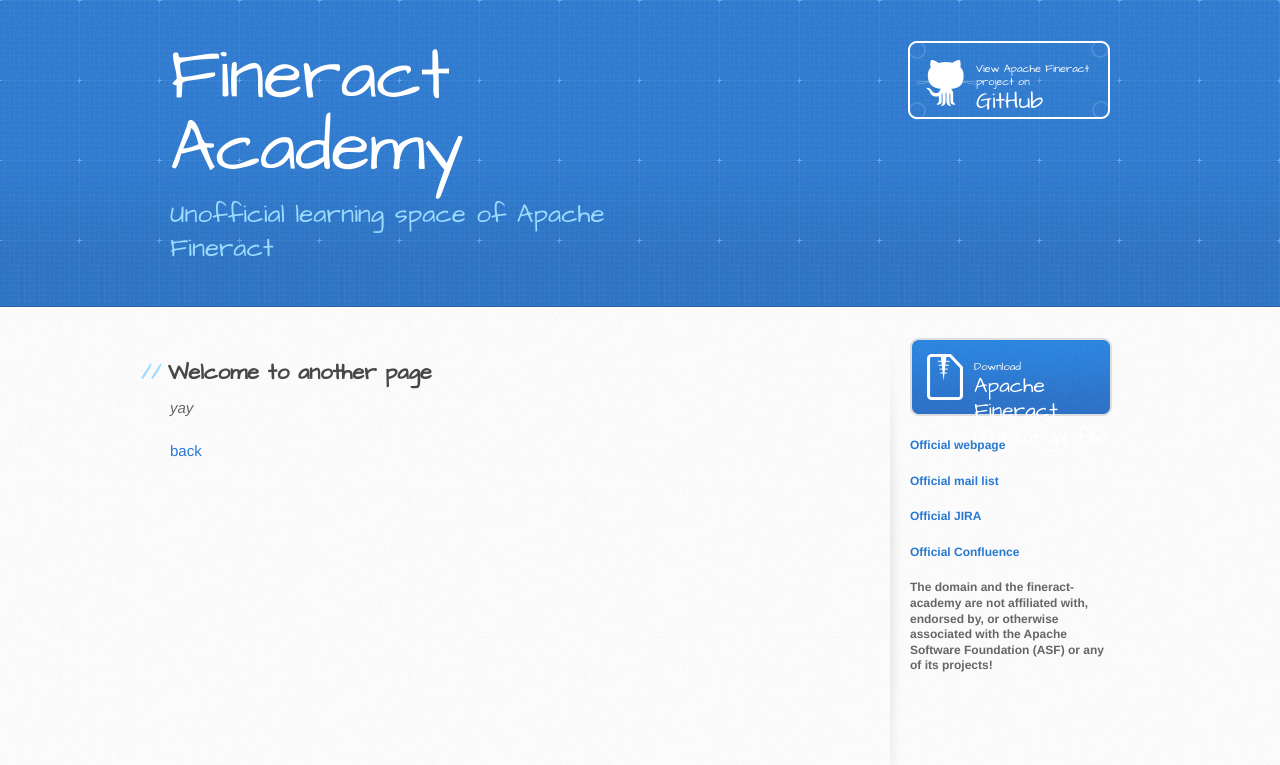
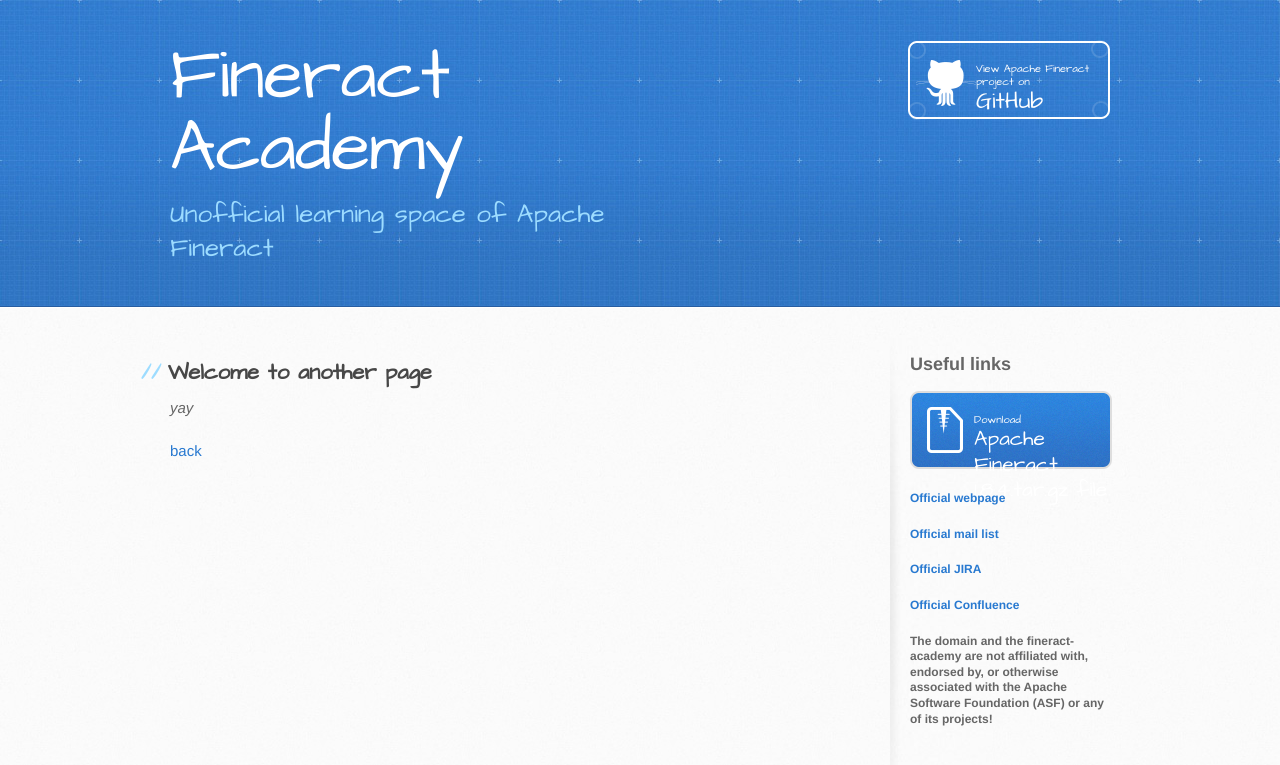
Before and after one commit to fineract-academy/pages, a Jekyll site: the page built from another-page.md, in a window 1280 px wide. Shown: the top 765 px of the page. Built offline with Jekyll 4.4.1, drawn with Linux system fonts in a browser that asks for light colours; our own code applies the rules of GitHub Pages for plain Markdown files.

Commit message:
Update default.html

```diff
--- a/_layouts/default.html
+++ b/_layouts/default.html
@@ -36,6 +36,7 @@
         </section>
 
         <aside id="sidebar">
+          <h2>Useful links</h2>
           {% if site.show_downloads %}
             <a target="_blank" rel="noreferrer" href="https://www.apache.org/dyn/closer.cgi?path=/fineract/1.8.4/apache-fineract-1.8.4-binary.tar.gz" class="button">
               <small>Download </small>
```
